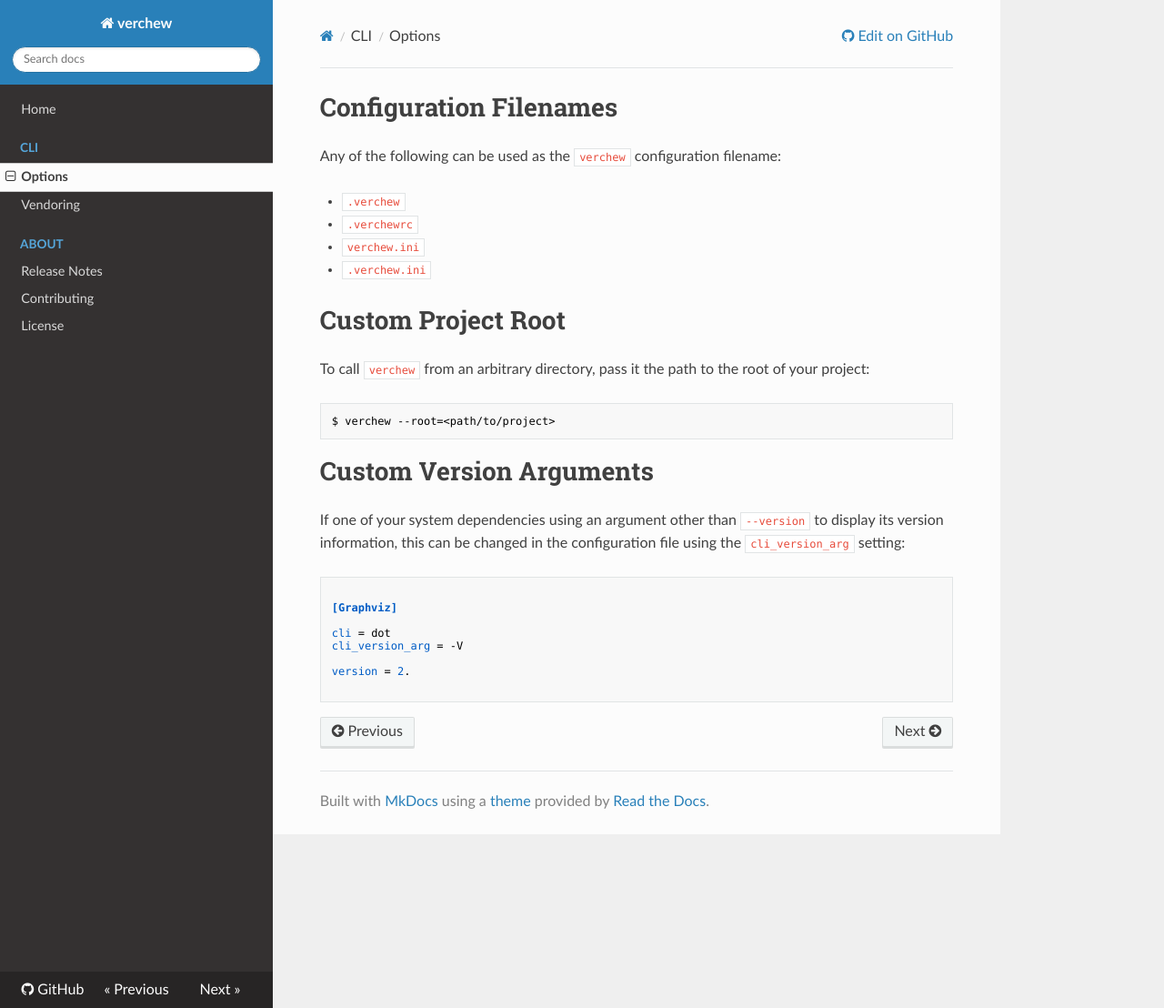
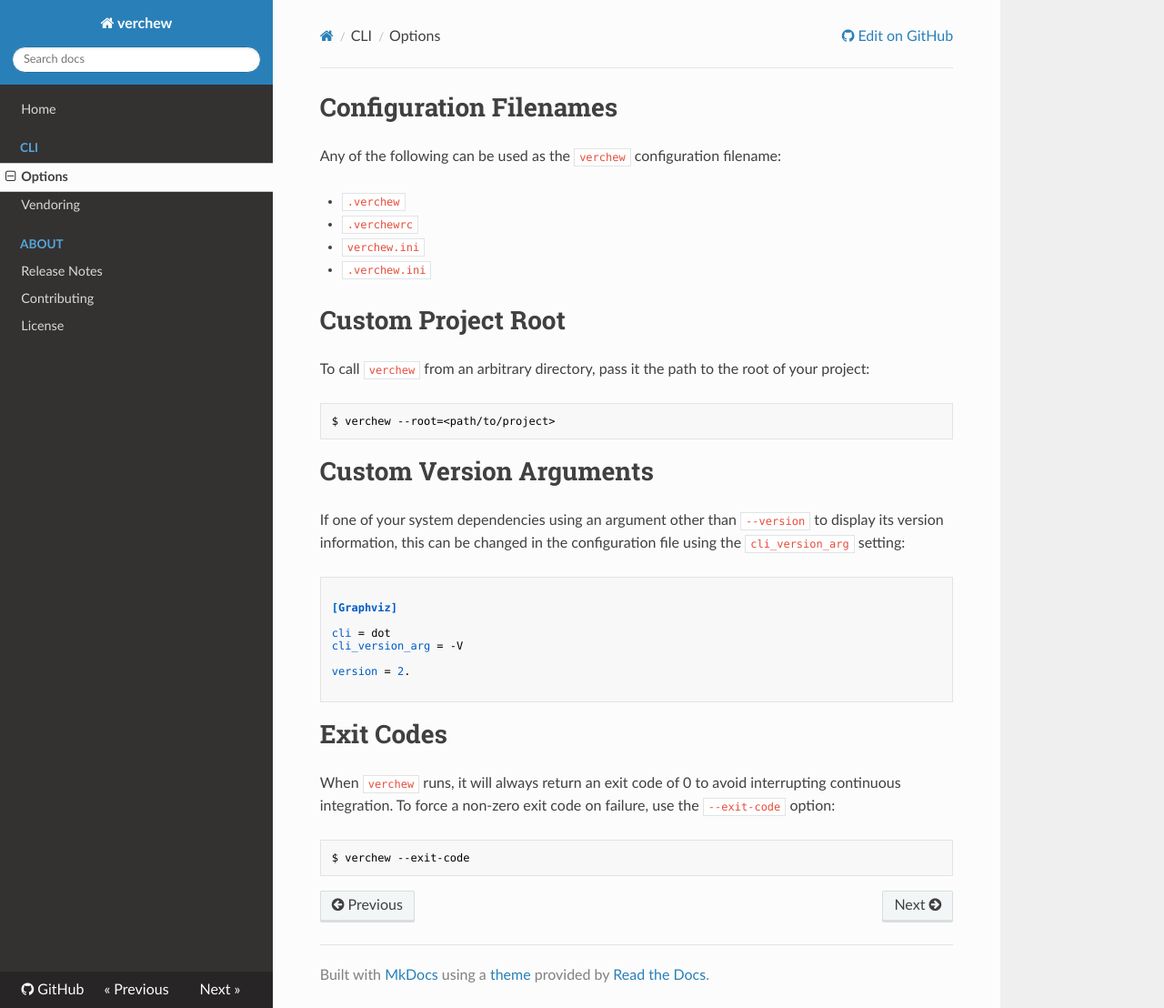
Before and after one commit to jacebrowning/verchew, an MkDocs documentation site: the page built from docs/cli/options.md, in a window 1280 px wide and 1108 px high. Shown: the whole window at 91% size. Built offline with MkDocs 1.6.1, drawn with Linux system fonts in a browser that asks for light colours; nearby versions of some CDN libraries; old or Windows-style settings are respelled for this version of MkDocs.

Commit message:
Add '--exit-code' option to return failures

````diff
--- a/docs/cli/options.md
+++ b/docs/cli/options.md
@@ -29,3 +29,11 @@
 version = 2.
 
 ```
+
+# Exit Codes
+
+When `verchew` runs, it will always return an exit code of 0 to avoid interrupting continuous integration. To force a non-zero exit code on failure, use the `--exit-code` option:
+
+```sh
+$ verchew --exit-code
+```
````
Also changed, not shown: CHANGELOG.md (+4 -0 lines), 2 other files.
